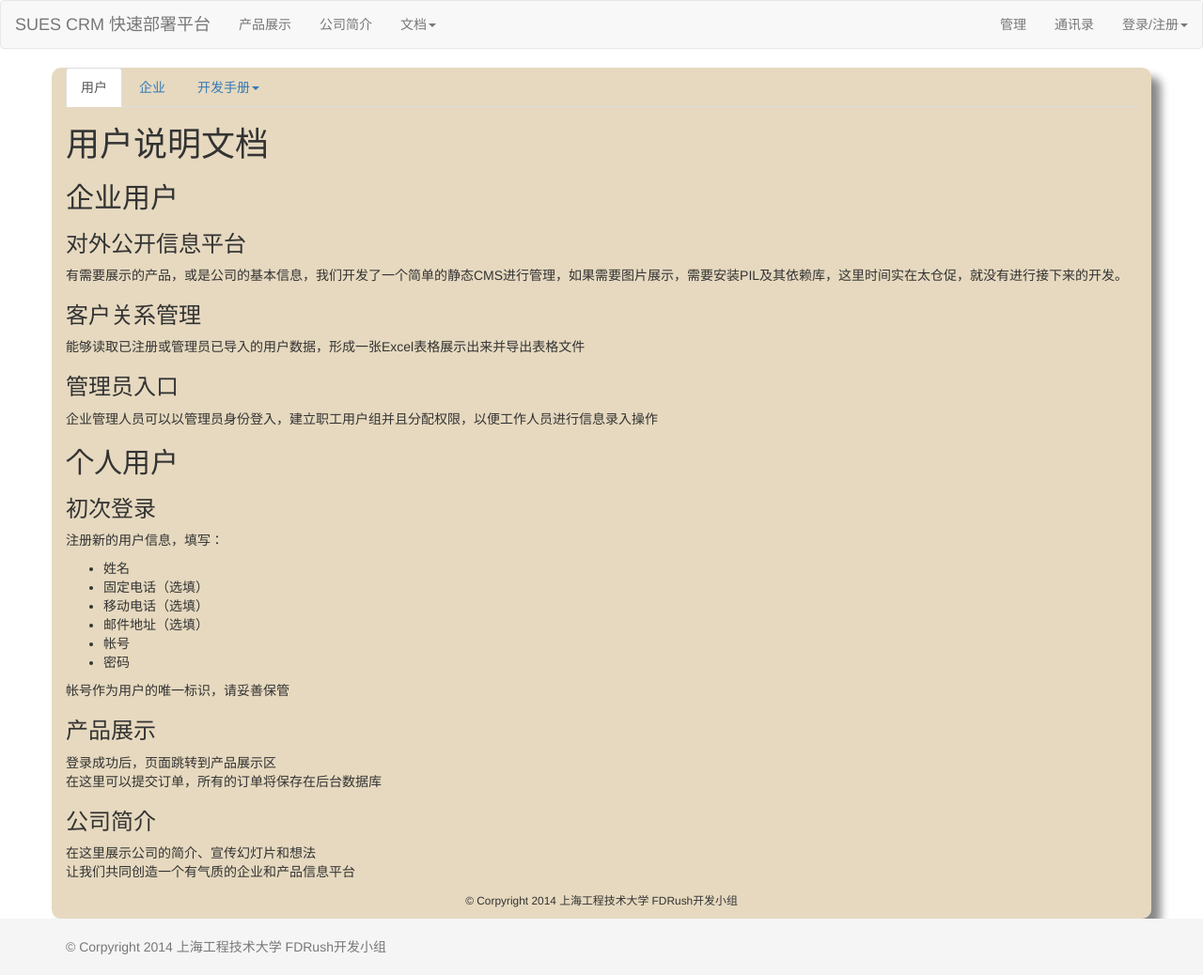
After one commit to sanguo0023/sues_crm, a Django app: page /doc/ in a window 1280 px wide. The commit adds this page. Shown: the whole page at 94% size. Run offline with Django 3.2, Linux system fonts and the light colour scheme; some libraries are stand-ins or nearby versions.

Commit message:
Final commit

```diff
--- a/crm/settings.py
+++ b/crm/settings.py
@@ -20,11 +20,11 @@ BASE_DIR = os.path.dirname(os.path.dirname(__file__))
 SECRET_KEY = 'w^@j@)iamxw2@k8_ny#+!v-m)pju#)(d=)reofj=)wg66x^g4a'
 
 # SECURITY WARNING: don't run with debug turned on in production!
-DEBUG = True
+DEBUG = False
 
-TEMPLATE_DEBUG = True
+TEMPLATE_DEBUG = False
 
-ALLOWED_HOSTS = []
+ALLOWED_HOSTS = ['localhost', '192.168.*.*']
 
 
 # Application definition
--- a/crm/templates/404.html
+++ b/crm/templates/404.html
@@ -1,6 +1,6 @@
 {% extends "base.html" %}
 
-{% block title %}公益数据项目{% endblock %}
+{% block title %}页面未找到{% endblock %}
 
 {% block content %}
 
@@ -11,7 +11,7 @@
 		<button id="click_sign" class="btn btn-success"><span class="glyphicon glyphicon-hand-right"> </span>点击敲它脑袋</button>
 		<hr />
 		<footer>
-			<small>&copy; dodo bear workstation 2014</small>
+			<small>&copy;2014 上海工程技术大学 FDRush开发小组</small>
 		</footer>
 	</div>
 </div>
--- a/crm/templates/base.html
+++ b/crm/templates/base.html
@@ -9,7 +9,6 @@
     <link rel="stylesheet" href="http://cdn.bootcss.com/twitter-bootstrap/3.0.3/css/bootstrap.min.css">
     <title>{% block title %}{% endblock %}</title>
 	<style>
-		{% block style %} {% endblock %}
 		html,
 		body {
 			height: 100%;
@@ -27,16 +26,12 @@
 			background-color: #f5f5f5;
 		}
 
-		.container {
-			width: auto;
-			max-width: 680px;
-			padding: 0 15px;
-		}
 
 		.container .text-muted {
 			margin: 20px 0;
 		}
 
+		{% block style %} {% endblock %}
 	</style>
 </head>
 <body>
@@ -62,32 +57,25 @@
       <li class="dropdown">
         <a href="#" class="dropdown-toggle" data-toggle="dropdown">文档<b class="caret"></b></a>
         <ul class="dropdown-menu">
-          <li><a href="#">Action</a></li>
+          <li><a href="/doc/">公司信息模块</a></li>
           <li class="divider"></li>
-          <li><a href="#">One more separated link</a></li>
-        </ul>
-      </li>
-      <li class="dropdown">
-        <a href="#" class="dropdown-toggle" data-toggle="dropdown">社交网络分析<b class="caret"></b></a>
-        <ul class="dropdown-menu">
-          <li><a href="/sns/">新浪微博</a></li>
-          <!--li><a href="#">腾讯微博</a></li>
-          <li><a href="#">微信公众平台</a></li-->
-          <li class="divider"></li>
-          <li><a href="#">待添加</a></li>
+          <li><a href="/doc/">关于我们</a></li>
         </ul>
       </li>
     </ul>
-    <form class="navbar-form navbar-left" role="search">
-      <div class="form-group">
-        <input type="text" class="form-control" placeholder="搜索">
-      </div>
-      <button type="submit" class="btn btn-default">Submit</button>
-    </form>
     <ul class="nav navbar-nav navbar-right">
       <li><a href="/admin/">管理</a></li>
       <li><a href="/crm/">通讯录</a></li>
-      <!--li><a href="#" data-toggle="modal" data-target="#LoginModal">登录/注册</a></li-->
+		{% block auth %}
+      <li class="dropdown">
+        <a href="#" class="dropdown-toggle" data-toggle="dropdown">登录/注册<b class="caret"></b></a>
+        <ul class="dropdown-menu">
+          <li><a href="/login/">登录</a></li>
+          <li class="divider"></li>
+          <li><a href="/register/">注册</a></li>
+        </ul>
+      </li>
+		{% endblock %}
     </ul>
   </div><!-- /.navbar-collapse -->
 </nav>
@@ -100,7 +88,9 @@
 
 	<div id="footer">
 		<div class="container">
-			<p class="text-muted">Place sticky footer content here.</p>
+			<p class="text-muted">
+				© Corpyright 2014 上海工程技术大学 FDRush开发小组
+			</p>
 		</div>
 	</div>
 
--- a/crm/templates/crm.html
+++ b/crm/templates/crm.html
@@ -1,6 +1,6 @@
 {% extends "base.html" %}
 
-{% block title %} 通讯录 {% endblock %}
+{% block title %} SUES : CRM || 通讯录 {% endblock %}
 
 	{% block content %}
 
--- /dev/null
+++ b/crm/templates/doc.html
@@ -0,0 +1,294 @@
+{% extends "base.html" %}
+
+{% block title %} SUES : CRM || 文档 {% endblock %}
+
+{% block style %}
+#doc {
+	background:	rgba(205,179,128,0.5);
+	border-radius: 10px;
+	-webkit-border-radius: 10px;
+	-moz-border-radius: 10px;
+	box-shadow: 10px 10px 10px #888888;
+}
+{% endblock %}
+
+{% block content %}
+
+<div id="doc" class="container">
+	<ul id="myTab" class="nav nav-tabs">
+		<li class="active"><a href="#user" data-toggle="tab">用户</a></li>
+		<li><a href="#business" data-toggle="tab">企业</a></li>
+		<li class="dropdown">
+		<a href="#" id="myTabDrop1" class="dropdown-toggle" data-toggle="dropdown">开发手册<b class="caret"></b></a>
+		<ul class="dropdown-menu" role="menu" aria-labelledby="myTabDrop1">
+			<li><a href="#development" tabindex="-1" data-toggle="tab">开发人员文档</a></li>
+			<li><a href="#project" tabindex="-1" data-toggle="tab">项目相关</a></li>
+		</ul>
+		</li>
+	</ul>
+	<div id="myTabContent" class="tab-content">
+		<div class="tab-pane fade in active" id="user">
+			<h1 id="用户说明文档">用户说明文档</h1>
+
+			<h2 id="企业用户">企业用户</h2>
+
+			<h3 id="对外公开信息平台">对外公开信息平台</h3>
+
+			<p>有需要展示的产品，或是公司的基本信息，我们开发了一个简单的静态CMS进行管理，如果需要图片展示，需要安装PIL及其依赖库，这里时间实在太仓促，就没有进行接下来的开发。</p><div class="se-section-delimiter"></div>
+
+			<h3 id="客户关系管理">客户关系管理</h3>
+
+			<p>能够读取已注册或管理员已导入的用户数据，形成一张Excel表格展示出来并导出表格文件</p>
+
+			<h3 id="管理员入口">管理员入口</h3>
+
+			<p>企业管理人员可以以管理员身份登入，建立职工用户组并且分配权限，以便工作人员进行信息录入操作</p><div class="se-section-delimiter"></div>
+
+			<h2 id="个人用户">个人用户</h2>
+
+			<h3 id="初次登录">初次登录</h3>
+
+			<p>注册新的用户信息，填写：</p>
+
+			<ul>
+				<li>姓名</li>
+				<li>固定电话（选填）</li>
+				<li>移动电话（选填）</li>
+				<li>邮件地址（选填）</li>
+				<li>帐号</li>
+				<li>密码</li>
+			</ul>
+
+			<p>帐号作为用户的唯一标识，请妥善保管</p><div class="se-section-delimiter"></div>
+
+			<h3 id="产品展示">产品展示</h3>
+
+			<p>登录成功后，页面跳转到产品展示区 <br>
+			在这里可以提交订单，所有的订单将保存在后台数据库</p><div class="se-section-delimiter"></div>
+
+			<h3 id="公司简介">公司简介</h3>
+
+			<p>在这里展示公司的简介、宣传幻灯片和想法 <br>
+			让我们共同创造一个有气质的企业和产品信息平台</p>
+		</div>
+		<div class="tab-pane fade" id="business">
+			<h1 id="企业部署指南">企业部署指南</h1>
+
+			<h2 id="环境配置">环境配置</h2>
+
+			<p>开发环境为<code>Ubuntu 13.10</code>，开发组建议您使用相近似的服务器环境配置，其中各项参数如下：</p>
+
+			<ol>
+				<li>必要环境 <br>
+				<ul><li><code>Linux</code>服务器一台</li>
+					<li><code>Python2.7</code>以上版本（建议Python3）</li>
+					<li><code>Django1.5</code>以上（建议1.6.2）</li>
+					<li><code>源代码</code>一份（获取最新版请移步<a href="https://github.com/sanguo0023/sues_crm">Github</a>）</li>
+					<li><code>Apache</code>或其他服务器环境（相关知识请参考各自的配置手册）</li></ul></li>
+				<li>可选环境 <br>
+				<ul><li><code>PIL</code>（开启图片存储，详情请见开发者文档）</li></ul></li>
+			</ol>
+
+			<p>下面以Ubuntu发行版为例讲解平台部署步骤，其他Linux发行版请使用各自的包管理软件</p><div class="se-section-delimiter"></div>
+
+			<hr />
+
+			<h2 id="安装python">安装Python</h2>
+
+			<p>通常情况下，Ubuntu默认安装Python开发环境，如果没有安装，请使用：</p>
+
+			<pre><code>
+			sudo apt-get install python
+			</code></pre>
+
+			<p>执行安装</p>
+
+			<hr />
+
+			<h2 id="配置数据库和服务器环境">配置数据库和服务器环境</h2>
+
+			<p>Ubuntu可以使用集成的LAMP开发环境，使用如下命令获取最新版的<code>Apache</code>和<code>Mysql</code>：</p>
+
+			<pre><code>
+			sudo apt-get install lamp-server
+			sudo apt-get install python-mysqldb —— 数据库连接器
+			</code></pre>
+
+			<p>同时我们也推荐<code>MariaDB</code>和<code>PostgreSQL</code>这两种优秀的开源产品，以及MongoDB（暂未支持）作为未来的发展方向，我们并不提供服务器端详细配置方法，详情请参考各自的服务器手册</p>
+
+			<p>数据库配置文件存在于源码包的crm/settings.py文件中，请将DATABASE字典修改为您的环境配置参数</p><div class="se-section-delimiter"></div>
+
+			<hr />
+
+			<h2 id="安装django">安装Django</h2>
+
+			<p>请点击<a href="https://www.djangoproject.com/download/1.6.2/tarball/">这里</a>下载<code>Django1.6.2</code>安装包，执行解压和安装操作</p>
+
+			<pre><code>
+			tar xzvf Django-1.6.2.tar.gz
+			cd Django-1.6.2
+			sudo python setup.py install
+			</code></pre><div class="se-section-delimiter"></div>
+
+			<hr />
+
+			<h2 id="有经验的企业管理员">有经验的企业管理员</h2>
+
+			<p>如果您是有技术经验的企业管理员，可以使用Python的专用包管理器<code>pip</code>来管理您的<code>SUES——CRM</code>，使用</p>
+
+			<pre><code>
+			pip install django
+			</code></pre>
+
+			<p>安装<code>Django</code>并用</p>
+
+			<pre><code>
+			which django-admin.py
+			</code></pre>
+
+			<p>测试安装的有效性，在Github上拉取最新的源码包</p>
+
+			<pre><code>
+			git clone git@github.com:sanguo0023/sues_crm.git
+			</code></pre>
+
+			<hr />
+
+			<h2 id="同步数据模型">同步数据模型</h2>
+
+			<p>数据库转储文件在源码包的根目录下，名为<code>crm.sql</code>，通常情况下您不需要对此进行变动，如果您希望对数据库模型进行改动，请执行如下命令手动导出：</p>
+
+			<pre><code>
+			python manage.py sqlall &gt; crm.sql
+			</code></pre>
+		</div>
+		<div class="tab-pane fade" id="development">
+			<h1 id="开发人员文档">开发人员文档</h1><div class="se-section-delimiter"></div>
+
+			<h2 id="目录结构">目录结构</h2>
+
+			<pre><code>
+			├── crm
+			│&nbsp;&nbsp; ├── __init__.py
+			│&nbsp;&nbsp; ├── settings.py
+			│&nbsp;&nbsp; ├── templates
+			│&nbsp;&nbsp; │&nbsp;&nbsp; ├── 404.html
+			│&nbsp;&nbsp; │&nbsp;&nbsp; ├── base.html
+			│&nbsp;&nbsp; │&nbsp;&nbsp; ├── crm.html
+			│&nbsp;&nbsp; │&nbsp;&nbsp; ├── doc.html
+			│&nbsp;&nbsp; │&nbsp;&nbsp; ├── index.html
+			│&nbsp;&nbsp; │&nbsp;&nbsp; ├── info.html
+			│&nbsp;&nbsp; │&nbsp;&nbsp; ├── login.html
+			│&nbsp;&nbsp; │&nbsp;&nbsp; ├── register.html
+			│&nbsp;&nbsp; │&nbsp;&nbsp; ├── show.html
+			│&nbsp;&nbsp; │&nbsp;&nbsp; └── sns.html
+			│&nbsp;&nbsp; ├── urls.py
+			│&nbsp;&nbsp; └── wsgi.py
+			├── crm.sql
+			├── main
+			│&nbsp;&nbsp; ├── admin.py
+			│&nbsp;&nbsp; ├── forms.py
+			│&nbsp;&nbsp; ├── __init__.py
+			│&nbsp;&nbsp; ├── models.py
+			│&nbsp;&nbsp; ├── tests.py
+			│&nbsp;&nbsp; └── views.py
+			├── manage.py
+			├── requirements.txt
+			├── static
+			│&nbsp;&nbsp; ├── images
+			│&nbsp;&nbsp; │&nbsp;&nbsp; ├── bg1.jpg
+			│&nbsp;&nbsp; │&nbsp;&nbsp; ├── bg2.jpg
+			│&nbsp;&nbsp; │&nbsp;&nbsp; ├── bg3.jpg
+			│&nbsp;&nbsp; │&nbsp;&nbsp; ├── bg4.jpg
+			│&nbsp;&nbsp; │&nbsp;&nbsp; └── bg5.jpg
+			│&nbsp;&nbsp; └── json
+			│&nbsp;&nbsp;     └── info.json
+			└── 商品信息0.csv
+			</code></pre><div class="se-section-delimiter"></div>
+
+			<h2 id="功能模块">功能模块</h2>
+
+			<p>目前的功能模块有：</p>
+
+			<ul>
+				<li>产品展示</li>
+				<li>公司简介</li>
+				<li>通讯录</li>
+				<li>数据录入管理</li>
+			</ul>
+
+			<p>如果没有接触过Django框架，着手修改会比较困难，开发组建议从一下几个角度进行开发：</p>
+
+			<ul>
+				<li>数据模型重定义</li>
+				<li>表单模型和用户提交业务</li>
+				<li>对现有的数据模型补充式开发</li>
+			</ul>
+
+			<h3 id="数据模型重定义">数据模型重定义</h3>
+
+			<p>现有的数据模型定义是</p>
+
+			<pre><code>
+			1. 物品信息表（名称，价格，描述，图片[未开启，需PIL支持]）
+			2. 库存表（数量，关联1）
+			3. 客户表（姓名，固定电话，移动电话，E-Mail，地址，帐号，密码）
+			4. 操作员表（已废弃）
+			5. 出库记录（数量，时间，关联1，关联4）
+			6. 入库记录（数量，时间，关联1，关联4）
+			7. 订单表（数量，关联3，关联1）
+			</code></pre>
+
+			<p>可以看出，时间仓促，且又是学习新的框架，对框架自有的用户验证体系不熟悉，数据模型表4成为了冗余的定义，课业较忙，一直到6月之前都暂时没有时间进行继续开发，只能先暂且搁置，请使用此项目的开发者自行重定义数据模型。</p><div class="se-section-delimiter"></div>
+
+			<h3 id="表单模型和用户提交业务">表单模型和用户提交业务</h3>
+
+			<p>这个部分本来是有时间做的，但是开发对微博进行情感挖掘的部分消耗了接近三天的时间，算法和语料都有了，但是api的数据一直拉不下来，只好放弃，导致这个系列的功能也没有时间开发了，希望开发者能够注意这个部分的缺憾。</p><div class="se-section-delimiter"></div>
+
+			<h3 id="对现有的数据模型补充式开发">对现有的数据模型补充式开发</h3>
+
+			<p>可以看到，这个数据模型中，有一部分表没有被使用，是设计的时候预留的ERP库存管理模块的表，需要注意的是，这个表的开发需要自建的数据模型与Django子框架的auth模型之间的用户体系对接，即同时关联表1和表3。</p><div class="se-section-delimiter"></div>
+			<h2 id="获取开发支持">获取开发支持</h2>
+
+			<pre><code>
+			请发邮件至sues_crm@163.com
+			</code></pre>
+
+			<p>希望您开发愉快！</p>
+		</div>
+		<div class="tab-pane fade" id="project">
+			<h1 id="关于项目">关于项目</h1>
+
+			<h2 id="项目历程">项目历程</h2>
+
+			<p>项目从上周六<code>3月1日</code>开始开发，对于没有学习过Python Web编程的我们，从头学习Web Django框架是很吃力的，直到星期日的晚上才敢于定义数据模型，并且在星期一对于Django的HTML渲染技术稍有了解，写出了第一个展示页面。</p>
+
+			<p>之后我们希望将以前讨论过的微博情感挖掘程序开发出来，花了许多时间从网络上下载和筛选语料，星期二到星期三一直试图从新浪的api上拉取数据，经过一系列的调试，终于成功拉取了<code>access_token</code>，但是一直不能获得合法的回调数据。</p>
+
+			<p>在星期四的压迫感下，我们不得不放弃拉取数据和深入学习Django的尝试，使用标准的非框架式Python语法，开发了用户验证模块，以便用户主动提交相关信息，同时按照老师的要求疯狂赶工文档，并对<a href="https://github.com/sanguo0023/sues_crm/">Github</a>上的同步代码做最后一次清理。</p>
+
+			<p>在这个项目中，我们感觉到无论开发什么类型的程序，扎实的计算机科学基础才是根本，速成的方法只能用于临时的项目，并且对于计算机科学的核心本领并无太大的提升，我们热爱计算机，更不希望心爱的计算机事业成为赶工赶进度的项目科学。</p>
+
+			<h2 id="项目相关">项目相关</h2>
+
+			<blockquote>
+				  <p>前端：  <a href="http://www.bootcss.com/">Bootstrap</a> <br>
+				      后端：  <a href="http://www.python.org/">Python</a> + <a href="https://www.djangoproject.com/">Django</a> <br>
+					      项目协作和代码托管： <a href="https://github.com">Github</a></p>
+					  </blockquote>
+
+					  <h2 id="项目组成员">项目组成员</h2>
+
+					  <ul>
+						  <li>李宇飞</li>
+						  <li>陈龙</li>
+					  </ul>
+
+					  <p>上海工程技术大学 计算机系</p>
+
+					  <p>小组名为<code>FDRush</code>, 即我们名字末位字的英文缩写，取一积极向上的意象，即<code>Rush</code></p>
+		</div>
+		<p class="text-center"><small>© Corpyright 2014 上海工程技术大学 FDRush开发小组</small></p>
+	</div>
+</div>
+{% endblock %}
--- a/crm/templates/info.html
+++ b/crm/templates/info.html
@@ -1,6 +1,6 @@
 {% extends "base.html" %}
 
-{% block title %} SUES : CRM || 产品展示 {% endblock %}
+{% block title %} SUES : CRM || 公司简介 {% endblock %}
 
 {% block style %}
 		.carousel {
--- a/crm/templates/show.html
+++ b/crm/templates/show.html
@@ -1,6 +1,12 @@
 {% extends "base.html" %}
 
 {% block title %} SUES : CRM || 产品展示 {% endblock %}
+
+	{% block auth %}
+		{% if user %}
+		<li><a href="#">{{ user.customer_name }}</a></li>
+		{% endif %}
+	{% endblock %}
 
 	{% block content %}
 
--- a/crm/urls.py
+++ b/crm/urls.py
@@ -13,11 +13,15 @@ urlpatterns = patterns('',
     url(r'^admin/', include(admin.site.urls)),
     url(r'^index/', views.index),
     url(r'^show/', views.show),
-    url(r'^sns/', views.sns),
+    #url(r'^sns/', views.sns),
     url(r'^crm/', views.crm),
     url(r'^csv/', views.to_csv),
+    url(r'^doc/', views.doc),
 	url(r'^image/(?P<path>.*)', views.show_image),
 	url(r'^info/', views.info),
+	url(r'^login/', views.login),
+	url(r'^register/', views.register),
+	#url(r'^(?P<path>.*)$','django.views.static.serve',{'document_root':settings.STATIC_ROOT}),
 
 	#url(r'^static/admin/css/base.css$', views.load_css),
 )
--- a/main/models.py
+++ b/main/models.py
@@ -49,10 +49,12 @@ class Inner(models.Model):
 class Customer(models.Model):
 	name = models.CharField(max_length=30, verbose_name="客户姓名")
 	#tel = models.PositiveIntegerField(blank=True, verbose_name="电话")
-	tele_phone = models.PositiveIntegerField(blank=True, verbose_name="固定电话")
-	mobile_phone = models.PositiveIntegerField(blank=True, verbose_name="移动电话")
+	tele_phone = models.PositiveIntegerField(max_length=16, blank=True, verbose_name="固定电话")
+	mobile_phone = models.PositiveIntegerField(max_length=16, blank=True, verbose_name="移动电话")
 	email = models.EmailField(blank=True, verbose_name="电子邮件")
 	address = models.CharField(max_length=60, verbose_name="通讯地址")
+	account = models.CharField(max_length=30, unique=True, verbose_name="账户")
+	password = models.CharField(max_length=30, verbose_name="密码")
 
 	def __unicode__(self):
 		return self.name
--- a/main/views.py
+++ b/main/views.py
@@ -1,6 +1,8 @@
 #coding=utf-8
 from django.http import HttpResponse
+from django.http import HttpResponseRedirect
 from django.shortcuts import render_to_response
+from django.contrib.sessions.models import Session
 from json import loads
 from main.models import *
 from main.forms import *
@@ -10,35 +12,6 @@
 # Create your views here.
 def index(request):
 	return render_to_response('index.html', {})
-
-def sns(request):
-	if 'code' in request.GET:
-		#if 'access_token' not in request.session:
-		params = urllib.urlencode({	'client_id': '1342064535',
-				'redirect_uri': 'http://127.0.0.1:8000/sns/',
-				'client_secret': '9cc2ae929687f61cb3455c70093ce225',
-				'grant_type': 'authorization_code',
-				'code': request.GET['code'], })
-
-		data = urllib.urlopen('https://api.weibo.com/oauth2/access_token', params).read()
-		token = loads(data)
-		request.session['access_token'] = token['access_token']
-
-		params = urllib.urlencode({	'uid': '5057273373', 'access_token': request.session['access_token'] })
-		req = urllib2.Request('https://api.weibo.com/2/statuses/user_timeline.json', params)
-		req.add_header('Content-Type', "application/x-www-form-urlencoded")
-		data = urllib2.urlopen(req).read()
-		titles = loads(data)
-
-		params = urllib.urlencode({	'uid': '5057273373', 'access_token': request.session['access_token'] })
-		req = urllib2.Request('https://api.weibo.com/2/comments/to_me.json', params)
-		req.add_header('Content-Type', "application/x-www-form-urlencoded")
-		data = urllib2.urlopen(req).read()
-		comments = loads(data)
-
-		return render_to_response('sns.html', {'titles': titles, 'comments': comments, 'token': token})
-	else:
-		return render_to_response('sns.html', {'data': ''})
 
 def to_csv(request):
 	response = HttpResponse(mimetype='text/csv')
@@ -64,14 +37,14 @@
 		form = OrderForm(request.POST)
 		if form.is_valid():
 			form.save()
-			return HttpResponseRedirect('/index/')
+			return HttpResponseRedirect('/show/')
 	else:
-		form = OrderForm()
-	return render_to_response('show.html', {'goods': goods, 'form': form})
-
-def load_css(request):
-	str = 'http://cdn.bootcss.com/twitter-bootstrap/3.0.3/css/bootstrap.min.css';
-	return HttpResponse(str)
+		if not request.session.get('customer_id'):
+			return HttpResponseRedirect('/login/')
+		else:
+			form = OrderForm()
+			user = request.session
+			return render_to_response('show.html', {'goods': goods, 'form': form, 'user': user})
 
 def show_image(request, path):
 	image_data = open("static/images/" + path, "rb").read()
@@ -81,3 +54,33 @@
 	json_text = open("static/json/info.json", "r").read()
 	info = loads(json_text)
 	return render_to_response('info.html', {'info': info})
+
+def doc(request):
+	return render_to_response('doc.html', {})
+
+def login(request):
+	if request.method == 'POST':
+		data = request.POST
+		try:
+			user = Customer.objects.get(account=data['account'], password=data['password'])
+		except Customer.DoesNotExist:
+			return render_to_response('login.html', {'error': '用户名或密码错误'})
+		else:
+			request.session['customer_id'] = user.id
+			request.session['customer_name'] = user.name
+			return HttpResponseRedirect('/show/')
+	else:
+		return render_to_response('login.html', {})
+
+def register(request):
+	if request.method == 'POST':
+		form = RegisterForm(request.POST)
+		if form.is_valid():
+			data = form.cleaned_data
+			form.save()
+			request.session['customer_id'] = Customer.objects.get(account=data['account']).id
+			request.session['customer_name'] = data['name']
+			return HttpResponseRedirect('/show/')
+		else:
+			return render_to_response('register.html', {'error': '您输入的表单不符合规范，请重新输入', 'form': form})
+	return render_to_response('register.html')
```
Also changed, not shown: crm/templates/login.html (added, +25 -0 lines), crm/templates/register.html (added, +39 -0 lines), main/forms.py (+9 -0 lines).
